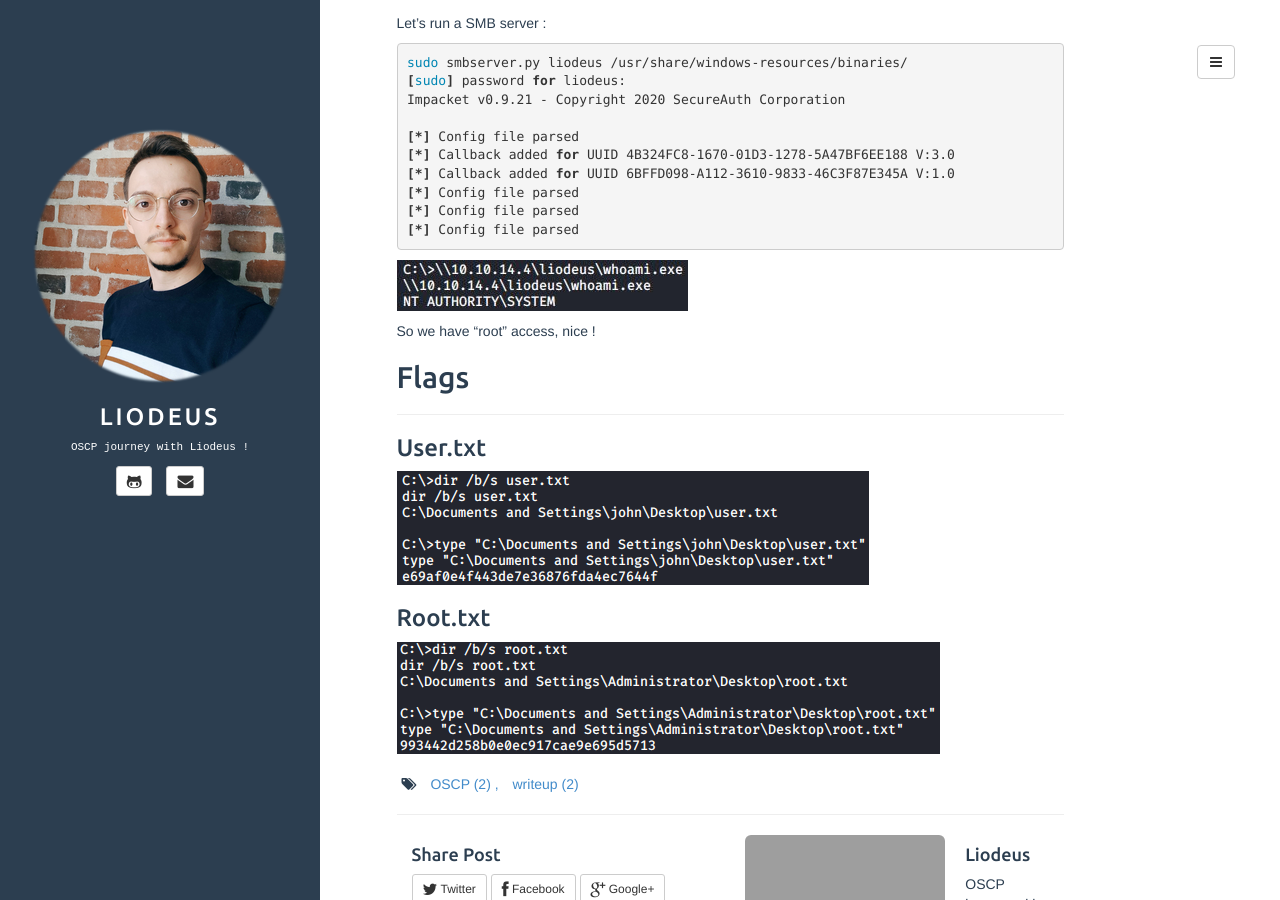
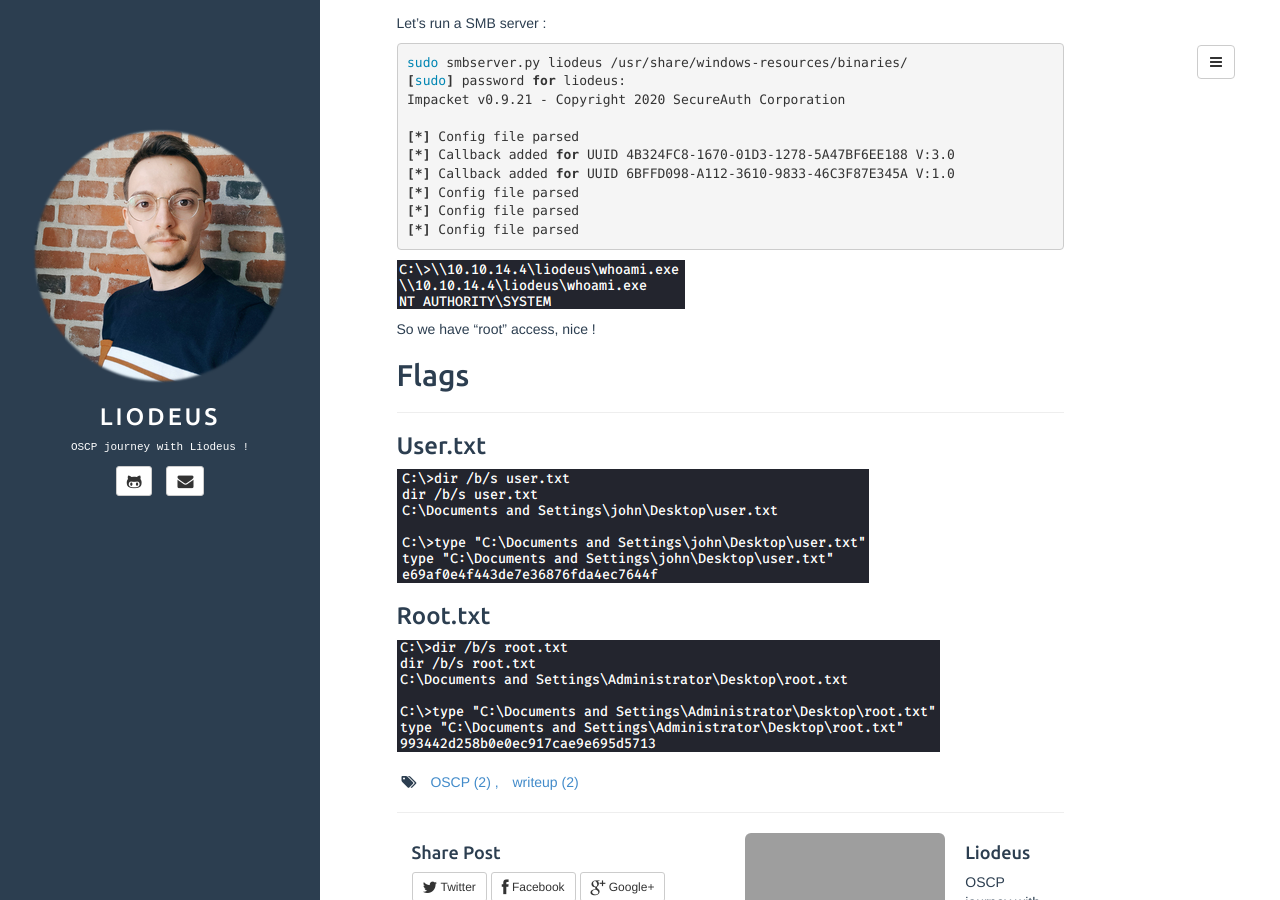
Before and after one commit to Liodeus/liodeus.github.io, a Jekyll site: the page built from _posts/2020-07-16-legacy.md, in a window 1280 px wide and 900 px high, scrolled down 4598 px. Built offline with Jekyll 4.4.1, drawn with Linux system fonts in a browser that asks for light colours; grey boxes are pictures that could not be loaded.

Commit message:
Add files via upload

````diff
--- a/_posts/2020-07-16-legacy.md
+++ b/_posts/2020-07-16-legacy.md
@@ -220,7 +220,7 @@ Impacket v0.9.21 - Copyright 2020 SecureAuth Corporation
 [*] Config file parsed
 ```
 
-![](/assets/imgs/legacy/whoami.JPG)
+![](/assets/imgs/legacy/whoami.PNG)
 
 So we have "root" access, nice !
 
````
